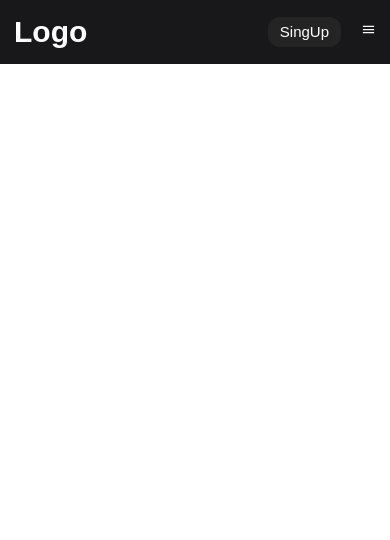
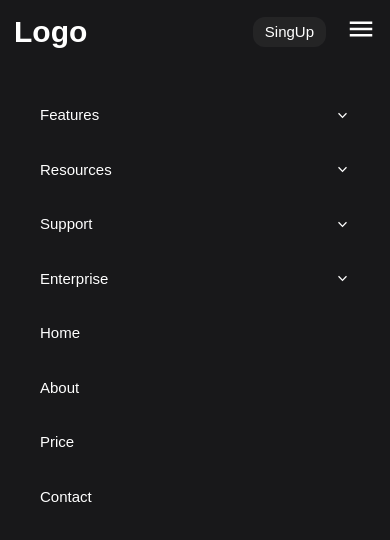
Before and after one commit to Naofel-Badsha/full-custom-nextjs-project, a Next.js app: page /shared/navbar in a window 390 px wide. Shown: the top 540 px of the page. Built offline with nearby package versions, Linux system fonts and the light colour scheme.

Commit message:
added respondive toggle mobile menu

```diff
--- a/src/app/shared/navbar/MobilMenu.tsx
+++ b/src/app/shared/navbar/MobilMenu.tsx
@@ -1,31 +1,39 @@
 import { useState } from "react";
+import { CgChevronDown } from "react-icons/cg";
 import { IoMdMenu } from "react-icons/io";
 import { IoClose } from "react-icons/io5";
 
 const MobilMenu = ({ Menus }) => {
   const [isOpen, setIsOpen] = useState(false);
+  const [clicked, setClicked] = useState(null)
+
   const toggleDrawer = () => {
     setIsOpen(!isOpen);
   };
   return (
     <div>
       <button onClick={toggleDrawer} className="text-white z-[999] relative">
-        {isOpen ? <IoClose /> : <IoMdMenu />}
+        {isOpen ? <IoClose className="text-3xl cursor-pointer"/> : <IoMdMenu className="text-3xl cursor-pointer"/>}
       </button>
 
-      <div>
+      <div className="fixed left-0 right-0 top-16 overflow-y-auto h-full bg-[#18181a] backdrop-blur text-white p-6">
         <ul>
-            {
-                Menus?.map(({name, subMenu}, i) =>{
-                  const hasSubMenu = subMenu?.length > 0;
+          {Menus?.map(({ name, subMenu }, i) => {
+            //--------Checking if sub menu exist------
+            const hasSubMenu = subMenu?.length > 0;
+            //---------Cheacking if menu is clicked-----
+            const isClicked = clicked == i;
+            return (
+              <li key={name}>
+                {/*------Toggle SubMenu item open------*/}
+                <span onClick={() => setClicked(isClicked ? null : i)} className="flex items-center justify-between p-4 hover:bg-white/5 rounded-md cursor-pointer relative">
+                  {name}
+                  {hasSubMenu && <CgChevronDown className={`ml-auto ${isClicked && 'rotate-180 duration-200'}`}/>}
+                </span>
 
-                  return(
-                    <li key={name}>
-                        <span></span>
-                    </li>
-                  )
-                })
-            }
+              </li>
+            );
+          })}
         </ul>
       </div>
     </div>
```
